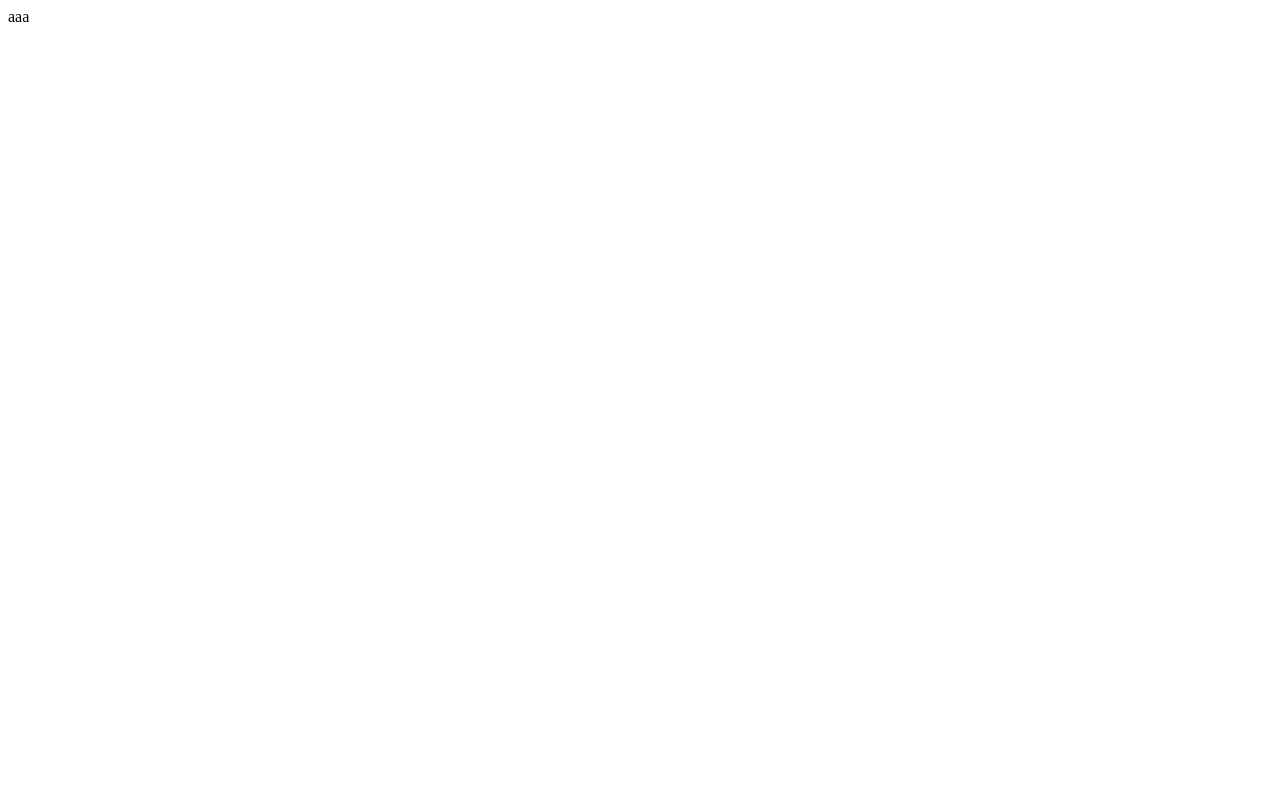
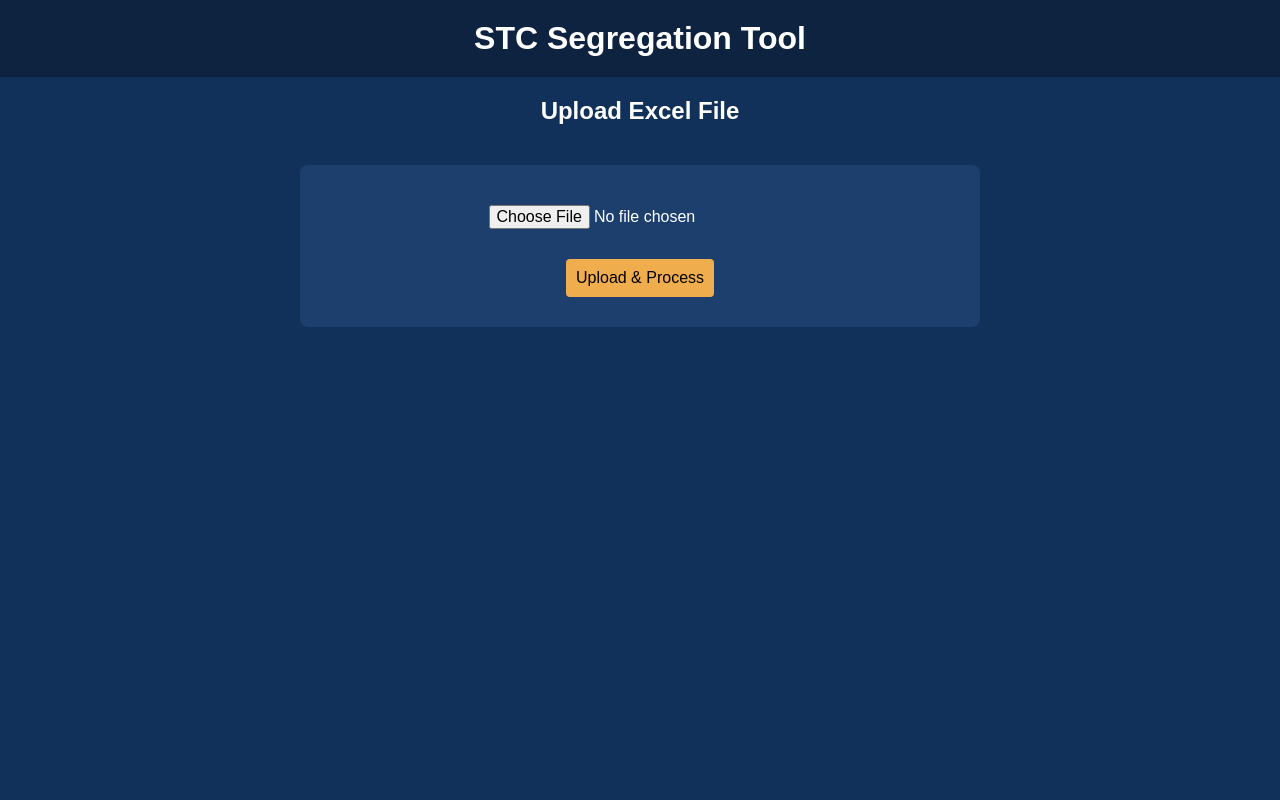
Before and after one commit to Avinash141193/STC-segregation, a Flask app: page / in a window 1280 px wide. Before the commit the page is almost empty. Run offline with Flask 3, Linux system fonts and the light colour scheme.

Commit message:
Update index.html

```diff
--- a/templates/index.html
+++ b/templates/index.html
@@ -1 +1,66 @@
-aaa
+<!DOCTYPE html>
+<html>
+<head>
+    <title>STC Segregation Tool</title>
+    <style>
+        body {
+            background-color: #11315A;
+            font-family: Arial, sans-serif;
+            color: #ffffff;
+            text-align: center;
+            margin: 0;
+            padding: 0;
+        }
+        header {
+            background-color: #0d2340;
+            padding: 20px;
+        }
+        header h1 {
+            margin: 0;
+            font-size: 2em;
+            color: #ffffff;
+        }
+        form {
+            margin: 40px auto;
+            padding: 20px;
+            background-color: #1c3f6e;
+            border-radius: 8px;
+            width: 50%;
+        }
+        input[type="file"], button {
+            margin: 10px;
+            padding: 10px;
+            font-size: 1em;
+        }
+        button {
+            background-color: #f0ad4e;
+            border: none;
+            border-radius: 4px;
+            cursor: pointer;
+            color: #000;
+        }
+        button:hover {
+            background-color: #ec971f;
+        }
+        a {
+            color: #f0ad4e;
+            text-decoration: none;
+        }
+        a:hover {
+            text-decoration: underline;
+        }
+    </style>
+</head>
+<body>
+    <header>
+        <h1>STC Segregation Tool</h1>
+    </header>
+
+    <h2>Upload Excel File</h2>
+    <form action="/upload" method="post" enctype="multipart/form-data">
+        <input type="file" name="file" required>
+        <br>
+        <button type="submit">Upload & Process</button>
+    </form>
+</body>
+</html>
```
